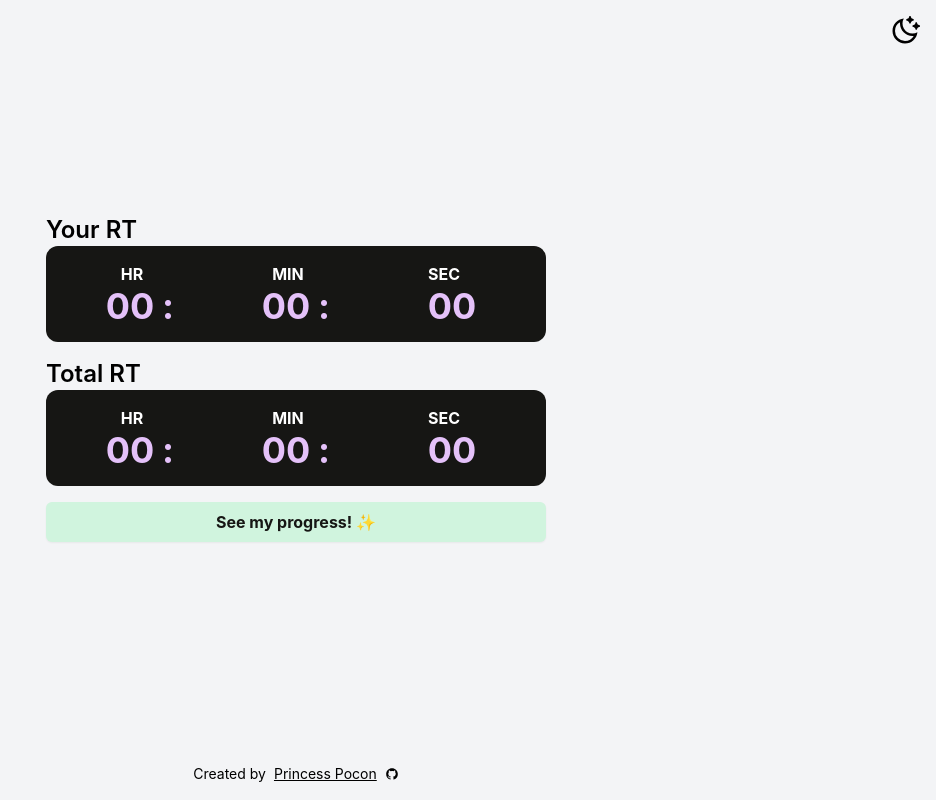
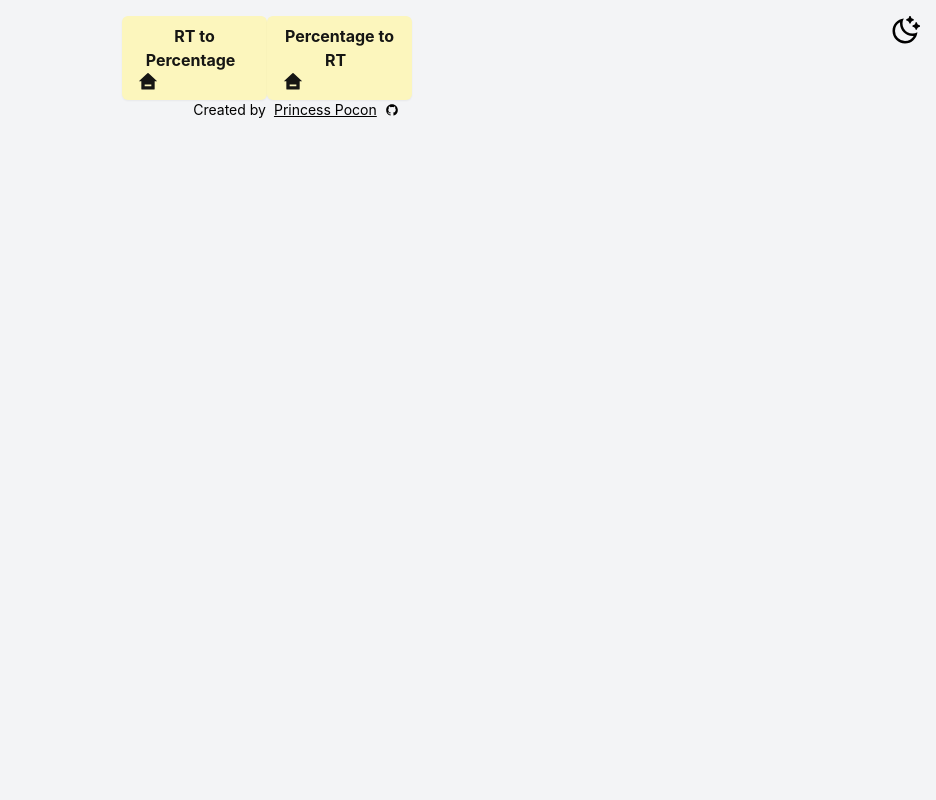
Before and after one commit to prxncxss03/trt-percentage-converter, a React (Create React App) app: page / in a window 1280 px wide. Shown: the whole page, without its empty margins (344-1280 px from the left). Built offline with nearby package versions, Linux system fonts and the light colour scheme.

Commit message:
refactor handle change page

```diff
--- a/src/App.js
+++ b/src/App.js
@@ -6,6 +6,8 @@ import { ProgressBar } from "./components/result/ProgressBar";
 import { TimeBoardName } from "./components/time/TimeBoardName";
 import { RiArrowGoBackLine } from "react-icons/ri";
 import { Footer } from "./components/footer/Footer";
+import { Result1 } from "./components/result/Result1";
+import { Home } from "./components/home/Home";
 //RiArrowGoBackLine
 
 function App() {
@@ -75,19 +77,11 @@ function App() {
 
 }
 
-  const handleChangePage = () => {
-    setPage(1);
+  const handleChangePage = (page) => {
+    setPage(page);
   }
 
-  let message = {
-    10: "Go go go!",
-    20: "Celebrate small wins",
-    40: "You're doing great keep it up",
-    50: "You're half way na yey!",
-    75: "Going strong!",
-    90: "You're almost there!",
-    100: "You're done! Congratulations!"
-  }
+
   return (
     <div className="font-sans flex flex-col md:px-6 bg-gray-100 dark:bg-161614 dark:text-white  h-screen items-center ">
     <div className="absolute top-0 right-0 p-4">
@@ -95,7 +89,8 @@ function App() {
     </div>
 
       {
-        page === 1 ? <div className="flex flex-col items-center  w-full mb-6 h-full justify-center">
+        page === 1 ? <Home handleChangePage1={()=> handleChangePage(2)} handleChangePage2 ={()=> handleChangePage(4)} ></Home>
+        : page === 2 ? <div className="flex flex-col items-center  w-full mb-6 h-full justify-center">
           <TimeBoard
             error1={error1}
             error2={error2}
@@ -108,19 +103,9 @@ function App() {
             computeTotalTime={computeTotalTime}
           />
         </div> :
-        <div className="flex flex-col w-full h-full md:w-1/2 lg:w-5/12 px-4 justify-center">
-          <TimeBoardName name="Your progress" />
-          <div className="mt-10 mb-10">
-            <ProgressBar percentage={percentage} />
-            <p className="font-bold text-xl text-center my-2">{percentage}%</p>
-            <p className="font-bold mt-2 text-center">
-              {
-                percentage < 10 ? message[10] : percentage < 20 ? message[20] : percentage < 40 ? message[40] : percentage === 50 ? message[50] : percentage < 75 ? message[75] : percentage < 99.99 ? message[90] : message[100]
-              }
-            </p>
-          </div>
-          <button onClick={handleChangePage} className="bg-e4c1f9 shadow-sm  text-161614 font-bold rounded-md px-4 py-2 flex w-full items-center justify-center">Go Back<RiArrowGoBackLine className="ml-2 " /></button>
-        </div>
+        page === 3 ?
+        <Result1 percentage={percentage} handleChangePage={handleChangePage}></Result1>
+        : null
       }
       <Footer />
 
--- a/src/components/home/Home.js
+++ b/src/components/home/Home.js
@@ -1,9 +1,9 @@
 import { HomeBtn } from "./HomeBtn"
-export const Home = () => {
+export const Home = ({handleChangePage1,handleChangePage2}) => {
     return(
         <div>
-            <HomeBtn name="RT to Percentage"/>
-            <HomeBtn name="Percentage to RT"/>
+            <HomeBtn name="RT to Percentage" handleChangePage={handleChangePage1}/>
+            <HomeBtn name="Percentage to RT" handleChangePage={handleChangePage2}/>
         </div>
     )
 }
--- a/src/components/home/HomeBtn.js
+++ b/src/components/home/HomeBtn.js
@@ -1,7 +1,8 @@
 import { RiHome3Fill } from "react-icons/ri"
-export const HomeBtn = ({name}) => {
+export const HomeBtn = ({name, handleChangePage,page}) => {
     return(
-        <button className="bg-fcf6bd mt-4 text-161614 font-bold md:w-1/2 lg:w-5/12 rounded-md px-4 py-2 w-full shadow-sm">
+        <button onClick={(e,page) => handleChangePage(e)}
+        className="bg-fcf6bd mt-4 text-161614 font-bold md:w-1/2 lg:w-5/12 rounded-md px-4 py-2 w-full shadow-sm">
             <span className="mr-2">{name}</span>
             <RiHome3Fill size={20}/>
         </button>
--- /dev/null
+++ b/src/components/result/Result1.js
@@ -0,0 +1,32 @@
+import { TimeBoardName } from "../time/TimeBoardName"
+import { RiArrowGoBackLine } from "react-icons/ri"
+import { ProgressBar } from "./ProgressBar"
+
+export const Result1 = ({percentage, handleChangePage}) => {
+    let message = {
+        10: "Go go go!",
+        20: "Celebrate small wins",
+        40: "You're doing great keep it up",
+        50: "You're half way na yey!",
+        75: "Going strong!",
+        90: "You're almost there!",
+        100: "You're done! Congratulations!"
+      }
+
+    return(
+        <div className="flex flex-col w-full h-full md:w-1/2 lg:w-5/12 px-4 justify-center">
+          <TimeBoardName name="Your progress" />
+          <div className="mt-10 mb-10">
+            <ProgressBar percentage={percentage} />
+            <p className="font-bold text-xl text-center my-2">{percentage}%</p>
+            <p className="font-bold mt-2 text-center">
+              {
+                percentage < 10 ? message[10] : percentage < 20 ? message[20] : percentage < 40 ? message[40] : percentage === 50 ? message[50] : percentage < 75 ? message[75] : percentage < 99.99 ? message[90] : message[100]
+              }
+            </p>
+          </div>
+          <button onClick={(e) => handleChangePage(e)} className="bg-e4c1f9 shadow-sm  text-161614 font-bold rounded-md px-4 py-2 flex w-full items-center justify-center">Go Back<RiArrowGoBackLine className="ml-2 " /></button>
+        </div>
+
+    )
+}
--- /dev/null
+++ b/src/services/TimeComputation.js
@@ -0,0 +1,45 @@
+export const computeTotalTime = ({
+    totalSec, totalHr, totalMin
+    , userSec, userHr, userMin
+    , setError1, setError2, setPage, setPercentage, error1, error2,
+
+}) => {
+
+    if (totalSec === "00" && totalMin === "00" && totalHr === "00"  ) {
+      setError2("This field cannot be empty");
+      return;
+    }
+    if (userSec === "" && userMin === "" && userHr === "") {
+      setError1("This field cannot be empty");
+      return;
+    }
+    //if greater than 60
+    if (parseInt(userSec) > 60 || parseInt(userMin) > 60 ) {
+      setError1("Please enter a valid time");
+      return;
+    }
+    if (parseInt(totalMin) > 60 || parseInt(totalSec) > 60){
+      setError2("Please enter a valid time");
+      return;
+    }
+    let totalUserTime = parseInt(userHr ? userHr : 0) * 3600 + parseInt(userMin ? userMin : 0 ) * 60 + parseInt(userSec ? userSec : 0);
+    let TotalRT = parseInt(totalHr ? totalHr : 0) * 3600 + parseInt(totalMin ? totalMin : 0) * 60 + parseInt(totalSec ? totalSec : 0);
+    if (totalUserTime === 0) {
+      setError1("Your progress should not be zero");
+      return;
+    }
+    if (TotalRT === 0) {
+      setError2("Total time cannot be zero");
+      return;
+    }
+    if (totalUserTime > TotalRT) {
+      setError1("The time you entered is greater than the total time");
+      return;
+    }
+    setPage(2);
+
+    let percentage = (totalUserTime / TotalRT) * 100;
+    let percentageRounded = Math.round(percentage * 100) / 100;
+    setPercentage(percentageRounded);
+
+}
```
